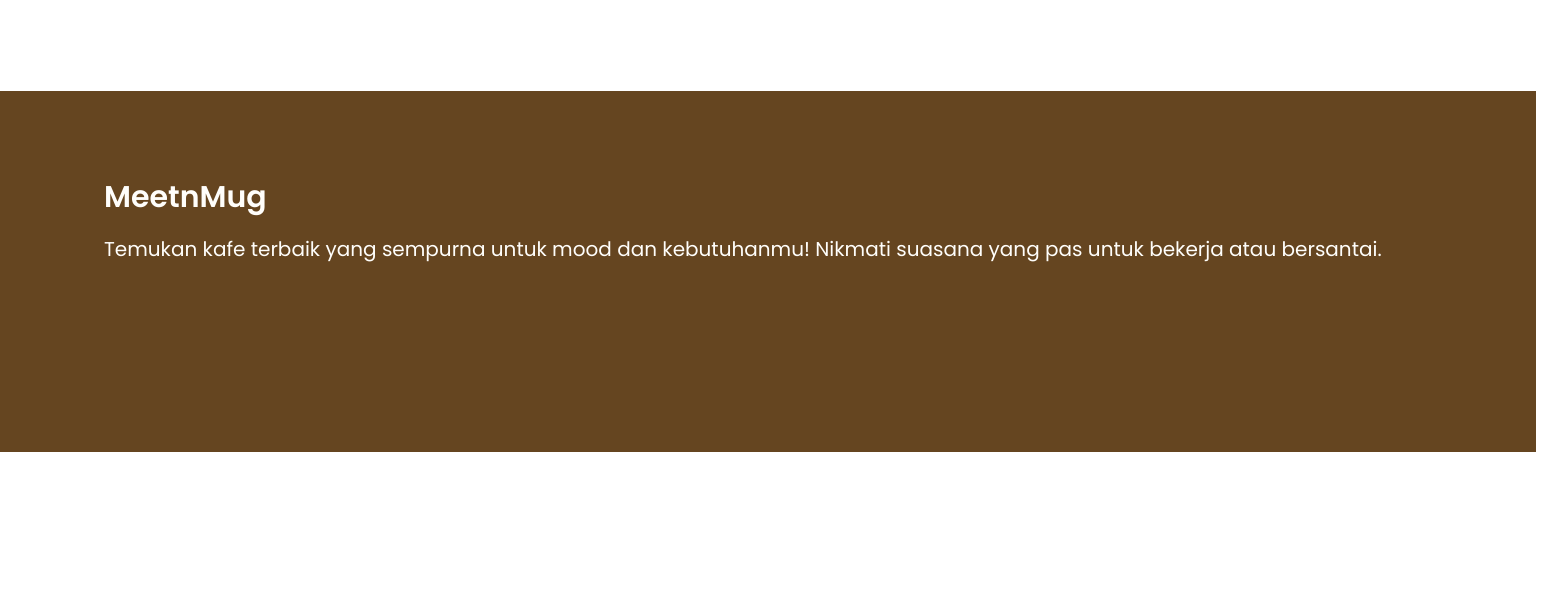
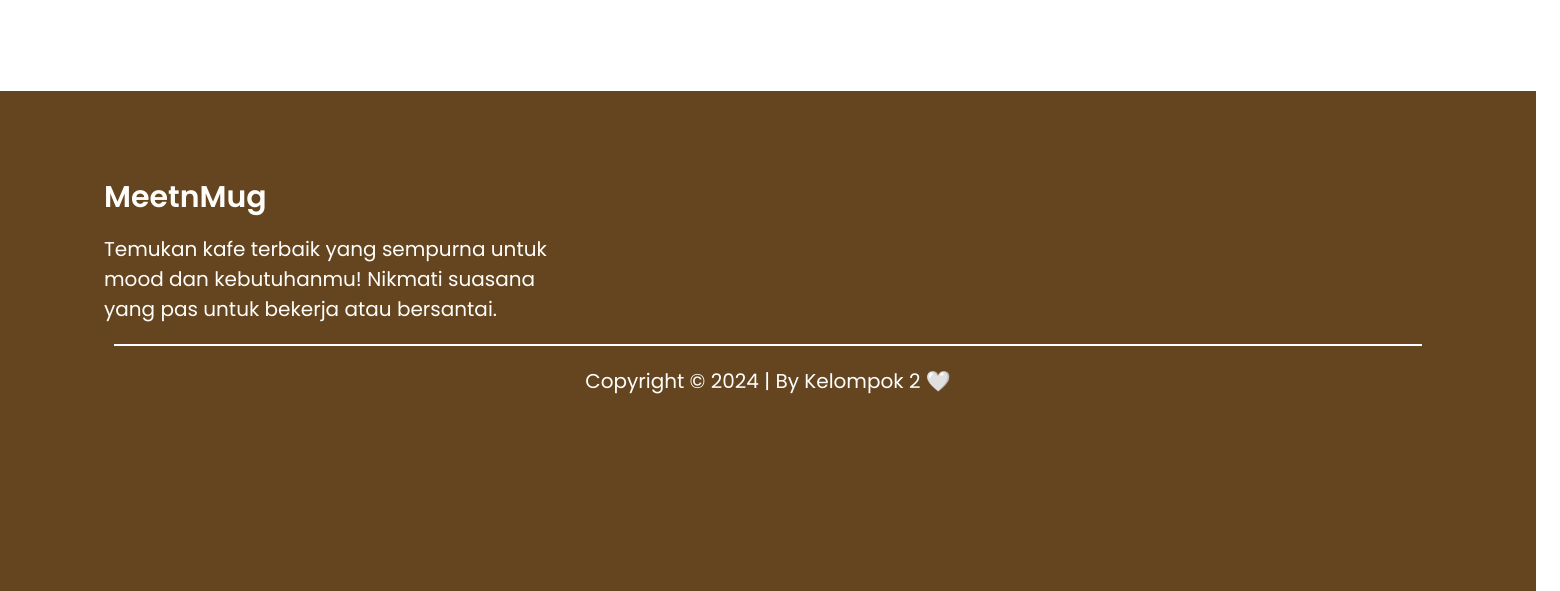
Before and after one commit to jyuanwibawa/warung_kopi, a PHP site: page /home.html in a window 1560 px wide. Shown: the part 1509-2100 px from the top of the page. Before the commit the page ends 1961 px from the top, so only its background shows below. Run offline with PHP 8.4, Linux system fonts and the light colour scheme.

Commit message:
frontend home terbaru

```diff
--- a/css/home.css
+++ b/css/home.css
@@ -88,7 +88,7 @@
     top: 0;
     left: 0;
     margin-top: 1600px;
-    height: 361px;
+    height: 500px;
     width: 1536px;
     position: absolute;
 }
@@ -104,7 +104,21 @@
 .temukanbawah {
     color: #FFFEFB;
     font-size: 20px;
+    text-align: justify;
     margin-top: 14px;
     margin-left: 104px;
     font-family: 'Poppins', sans-serif;
 }
+
+.garis {
+    border: 1px solid #FFFFFF;
+    width: 85%;
+    margin: 20px auto;
+}
+
+.copyright {
+    color: #FFFFFF;
+    font-size: 20px;
+    text-align: center;
+    font-family: 'Poppins', sans-serif;
+}
--- a/home.html
+++ b/home.html
@@ -25,7 +25,17 @@
     <div class="bg_tengah"></div>
     <div class="bg_bawah">
         <div class="meetnmugbawah"><b>MeetnMug</b></div>
-        <div class="temukanbawah">Temukan kafe terbaik yang sempurna untuk mood dan kebutuhanmu! Nikmati suasana yang pas untuk bekerja atau bersantai.</div>
+        <div class="temukanbawah">Temukan kafe terbaik yang sempurna untuk<br>
+                                mood dan kebutuhanmu! Nikmati suasana<br>
+                                yang pas untuk bekerja atau bersantai.<br></div>
+        <div class="ig"></div>
+        <div class="yt"></div>
+        <div class="fb"></div>
+        <div class="call"></div>
+
+        <hr class="garis">
+        <div class="copyright">Copyright © 2024 | By Kelompok 2 🤍</div>
+        </div>
     </div>
 </body>
 </html>
```
